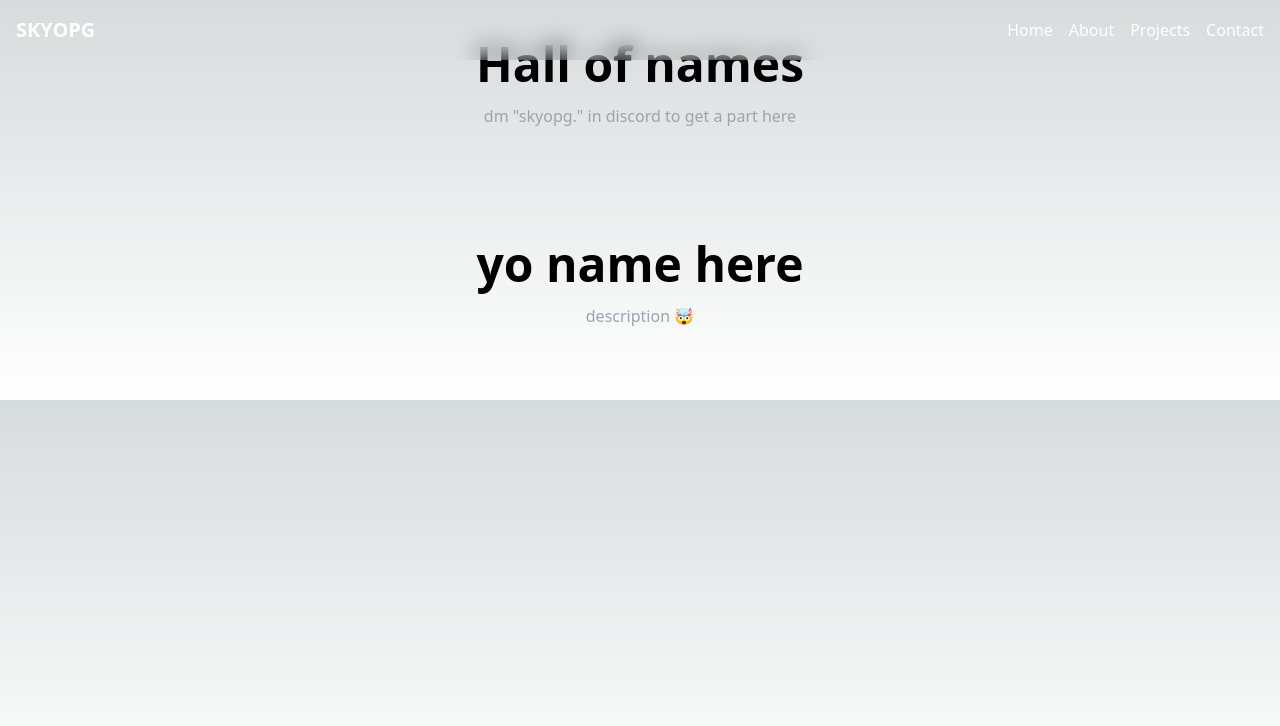
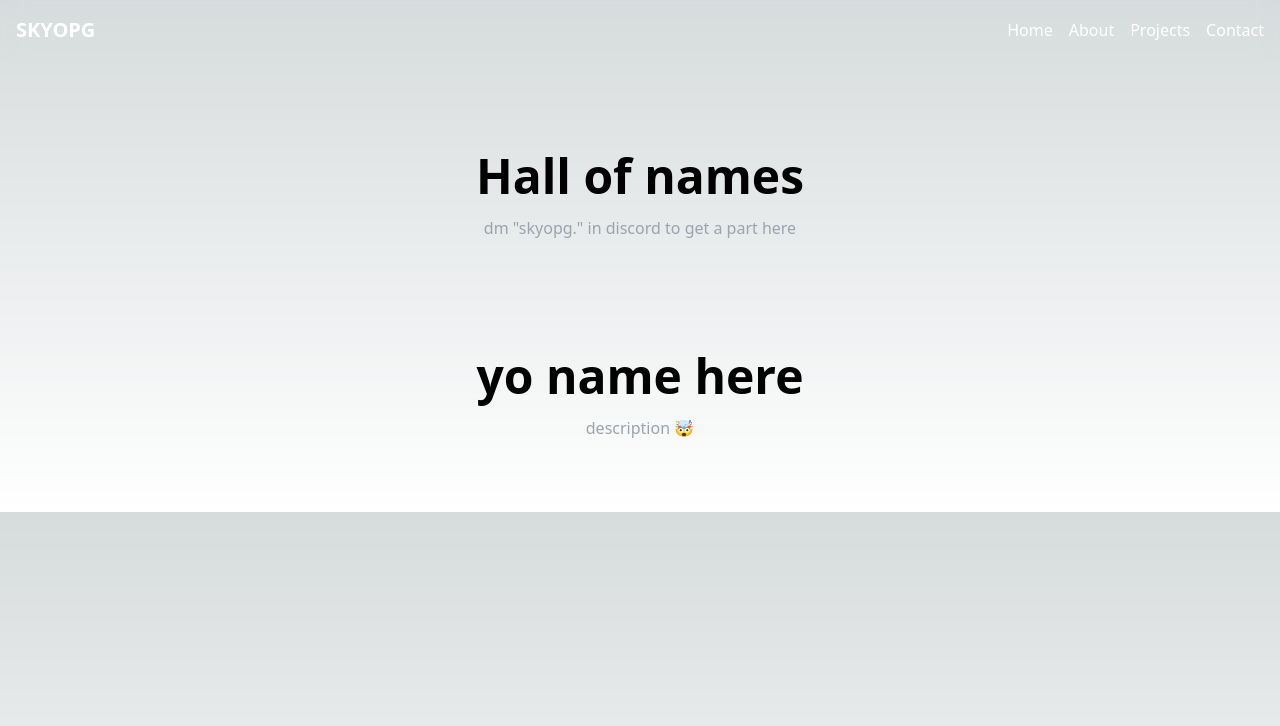
Before and after one commit to puffythedev/portfolio, a Next.js app: page /names in a window 1280 px wide. Shown: the top 726 px of the page. Built offline with nearby package versions, Linux system fonts and the light colour scheme.

Commit message:
Update names.jsx

```diff
--- a/pages/names.jsx
+++ b/pages/names.jsx
@@ -8,7 +8,7 @@ export default function SkyScript(){
         <><Head>
         <meta name='title' content='SkyOPG.pro - Hall of names' />
         <meta name='description' content="just a cool idea idk" />
-      </Head> <Navbar /> <Title title='Hall of names' desc='dm "skyopg." in discord to get a part here' />
+      </Head> <Navbar /> <Title title='' desc='' /> <Title title='Hall of names' desc='dm "skyopg." in discord to get a part here' />
             <Title title='yo name here' desc={'description 🤯'} />
         </>
     )
```
